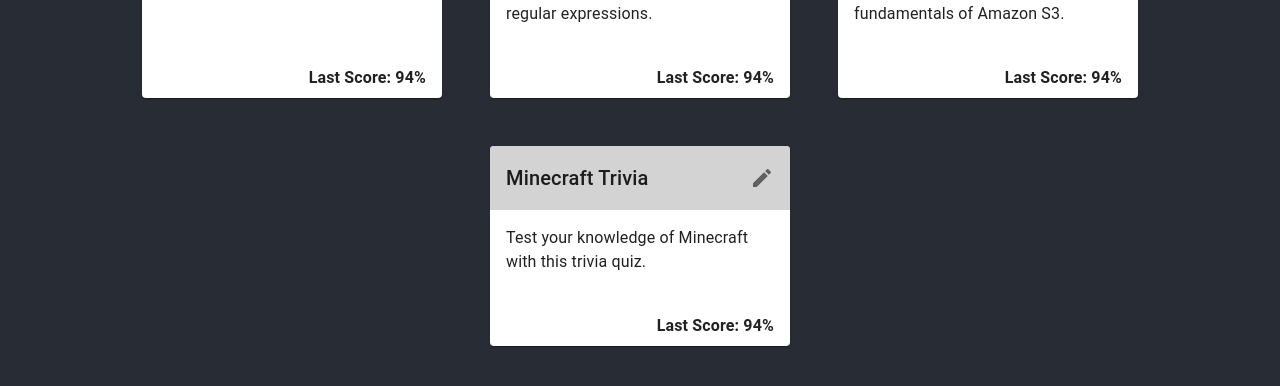
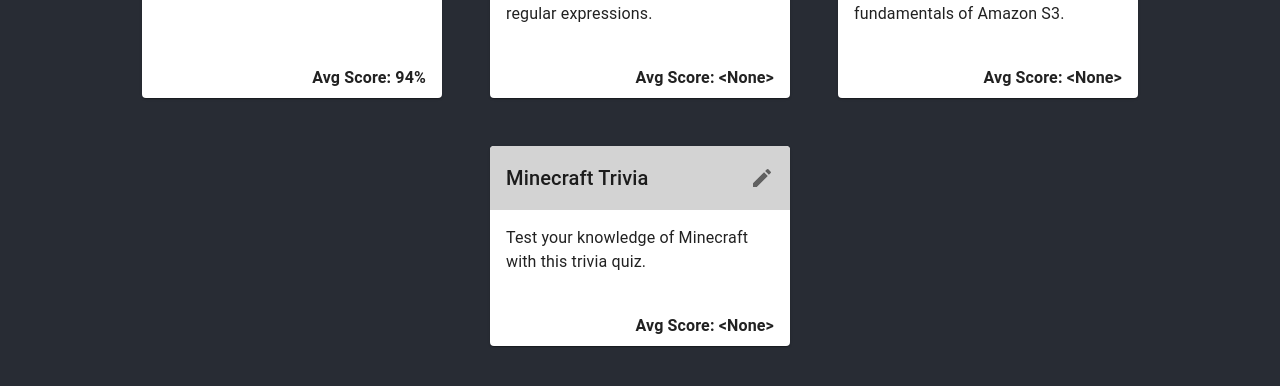
Before and after one commit to delbertina/AdeptQuizWizard, a React (Create React App) app: page / in a window 1280 px wide. Shown: the part 206-592 px from the top of the page. Built offline with nearby package versions, Linux system fonts and the light colour scheme.

Commit message:
Refactor scores to display average for each quiz on the list

```diff
--- a/src/App.tsx
+++ b/src/App.tsx
@@ -8,12 +8,14 @@ import { Quiz } from "./types/quiz";
 import { Quizzes } from "./data/quizzes";
 import { Score } from "./types/score";
 import HomePage from "./pages/HomePage/HomePage";
+import { Scores } from "./data/scores";
 
 function App() {
   const [isEditDialogOpen, setIsEditDialogOpen] = useState<boolean>(false);
   const [isViewDialogOpen, setIsViewDialogOpen] = useState<boolean>(false);
   const [currentQuiz, setCurrentQuiz] = useState<Quiz | undefined>();
   const [quizzes, setQuizzes] = useState<Array<Quiz>>(Quizzes);
+  const [scores, setScores] = useState<Array<Score>>(Scores);
 
   const handleEditDialogOpen = (quiz: Quiz): void => {
     setIsEditDialogOpen(true);
@@ -40,6 +42,10 @@ function App() {
   const handleViewDialogClose = (score?: Score): void => {
     setIsViewDialogOpen(false);
     setCurrentQuiz(undefined);
+
+    if (!!score) {
+      setScores([...scores, score]);
+    }
   };
 
   const handleAddNewQuiz = (): void => {
@@ -76,6 +82,7 @@ function App() {
         </AppBar>
         <HomePage
           quizzes={quizzes}
+          scores={scores}
           onQuizClick={(quiz: Quiz) => handleViewDialogOpen(quiz)}
           onQuizEditClick={(quiz: Quiz) => handleEditDialogOpen(quiz)}
         />
--- a/src/components/QuizCard/QuizCard.tsx
+++ b/src/components/QuizCard/QuizCard.tsx
@@ -11,7 +11,7 @@ import {
 export interface QuizCardProps {
   title: string;
   description: string;
-  score?: string;
+  score?: number;
   onClick: () => void;
   onEditClick: () => void;
 }
@@ -67,7 +67,7 @@ function QuizCard(props: QuizCardProps) {
             variant="body1"
             component="div"
           >
-            {"Last Score: " + (props.score ? props.score : "< None >")}
+            {"Avg Score: " + (props.score ? Math.ceil(props.score) + "%" : "<None>")}
           </Typography>
         </CardContent>
       </Card>
--- a/src/components/QuizViewDialog/QuizViewDialog.tsx
+++ b/src/components/QuizViewDialog/QuizViewDialog.tsx
@@ -36,10 +36,10 @@ function QuizViewDialog(props: QuizViewDialogProps) {
     ).length;
     const totalAns = props.quiz.questions.length;
     const timestamp = Date.now().valueOf();
-    const scoreStr = Math.ceil((correctAns / totalAns) * 100) + "%";
+    const scoreNum = ((correctAns / totalAns) * 100);
     props.handleDialogClose({
       quizId: props.quiz.id,
-      result: scoreStr,
+      result: scoreNum,
       timestamp: timestamp,
     });
   };
--- a/src/data/quizzes.ts
+++ b/src/data/quizzes.ts
@@ -63,7 +63,7 @@ export const Quizzes: Array<Quiz> = [
     ],
   },
   {
-    id: 1,
+    id: 2,
     title: "Regular Expressions 101",
     description: "An introductory quiz on the basics of regular expressions.",
     videoURL: "https://example.com/regex-intro",
@@ -206,7 +206,7 @@ export const Quizzes: Array<Quiz> = [
     ],
   },
   {
-    id: 2,
+    id: 3,
     title: "AWS S3 Basics",
     description: "An introductory quiz on the fundamentals of Amazon S3.",
     videoURL: "https://example.com/aws-s3-intro",
@@ -367,7 +367,7 @@ export const Quizzes: Array<Quiz> = [
     ],
   },
   {
-    id: 3,
+    id: 4,
     title: "Minecraft Trivia",
     description: "Test your knowledge of Minecraft with this trivia quiz.",
     videoURL: "https://example.com/minecraft-trivia",
--- a/src/data/scores.ts
+++ b/src/data/scores.ts
@@ -3,7 +3,7 @@ import { Score } from "../types/score";
 export const Scores: Array<Score> = [
   {
     quizId: 1,
-    result: "94%",
+    result: 94,
     timestamp: 0,
   },
 ];
--- a/src/pages/HomePage/HomePage.tsx
+++ b/src/pages/HomePage/HomePage.tsx
@@ -1,12 +1,17 @@
 import QuizCard from "../../components/QuizCard/QuizCard";
 import { Quiz } from "../../types/quiz";
+import { Score } from "../../types/score";
 import "./HomePage.scss";
 
 export interface HomePageProps {
-    quizzes: Quiz[]
+  quizzes: Quiz[];
+  scores: Score[];
   onQuizClick: (quiz: Quiz) => void;
   onQuizEditClick: (quiz: Quiz) => void;
 }
+
+const average = (array: number[]) =>
+  array.reduce((a, b) => a + b, 0) / array.length;
 
 function HomePage(props: HomePageProps) {
   return (
@@ -18,13 +23,18 @@ function HomePage(props: HomePageProps) {
             key={index}
             title={quiz.title}
             description={quiz.description}
-                score="94%"
+            score={average(
+              props.scores
+                .filter((score) => score.quizId === quiz.id)
+                // Maybe add filter to only scores after the last edit of the quiz
+                .map((score) => score.result) ?? []
+            )}
             onClick={() => props.onQuizClick(quiz)}
             onEditClick={() => props.onQuizEditClick(quiz)}
           ></QuizCard>
         ))}
     </div>
-    )
+  );
 }
 
 export default HomePage;
--- a/src/types/score.ts
+++ b/src/types/score.ts
@@ -1,5 +1,5 @@
 export interface Score {
   quizId: number;
-  result: string;
+  result: number;
   timestamp: number;
 }
```
Lines whose indentation alone changed are shown as unchanged.
